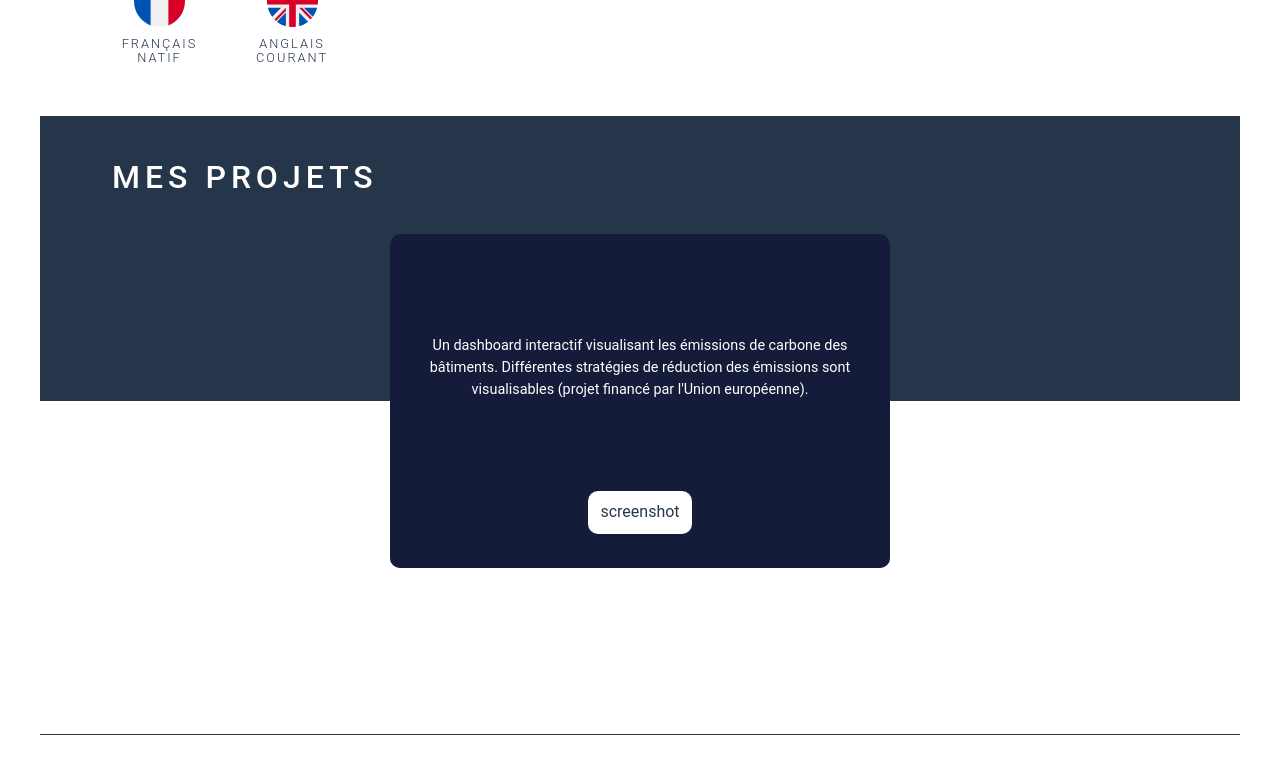
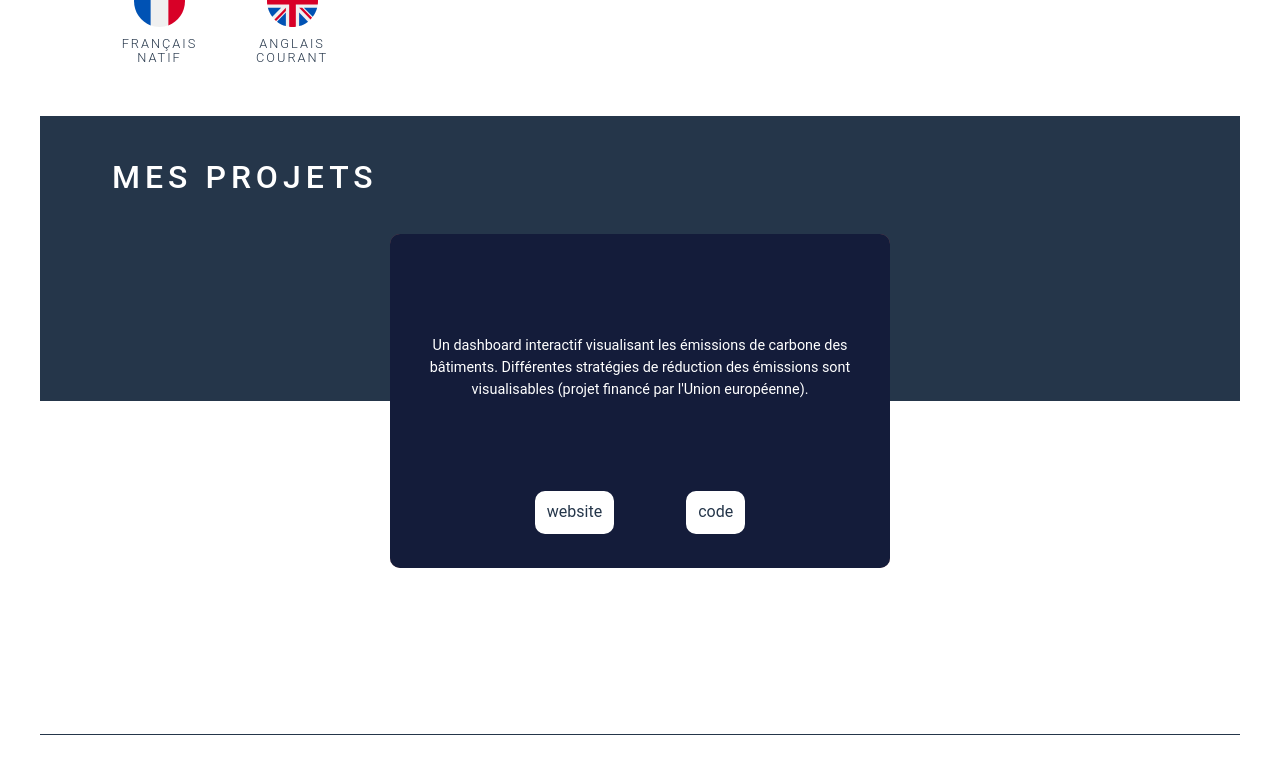
Before and after one commit to BenjaminLesne/Portfolio, a React (Vite) app: page / in a window 1280 px wide. Both pictures are taken after a click on the item 640 px from the left and 1778 px from the top of the page. Shown: the part 1378-2152 px from the top of the page. Built offline with nearby package versions, Linux system fonts and the light colour scheme.

Commit message:
added official scenario explorer urls to the code and app url

```diff
--- a/src/components/MyProjects/MyProjects.tsx
+++ b/src/components/MyProjects/MyProjects.tsx
@@ -20,7 +20,7 @@ export const MyProjects = () => {
                 ns: "myProjects",
                 defaultValue: "",
               }),
-              // sourceCodeUrl: project.sourceCodeUrl,
+              sourceCodeUrl: project.sourceCodeUrl,
               // videoUrl: project.videoUrl,
               websiteUrl: project.websiteUrl,
               imagePath: project.imagePath ?? "",
--- a/src/components/MyProjects/Project/Project.tsx
+++ b/src/components/MyProjects/Project/Project.tsx
@@ -5,7 +5,7 @@ import { Link } from "react-router-dom";
 type Props = {
   name: string;
   description: string;
-  // sourceCodeUrl: string;
+  sourceCodeUrl: string;
   websiteUrl: string | undefined;
   imagePath: string;
   alt: string;
@@ -14,7 +14,7 @@ type Props = {
 export const Project = ({
   name,
   description,
-  // sourceCodeUrl,
+  sourceCodeUrl,
   websiteUrl,
   imagePath,
   alt,
@@ -45,17 +45,9 @@ export const Project = ({
                 {t("website", { ns: "glossary" })}
               </Link>
             ) : null}
-            <Link
-              to={imagePath}
-              rel="noreferrer"
-              className="Project__link"
-              target="_blank"
-            >
-              screenshot
+            <Link to={sourceCodeUrl} rel="noreferrer" className="Project__link">
+              code
             </Link>
-            {/* <Link to={sourceCodeUrl} rel="noreferrer" className="Project__link">
-              code
-            </Link> */}
           </div>
         </figcaption>
       </figure>
--- a/src/components/MyProjects/utils/myProjectsData.ts
+++ b/src/components/MyProjects/utils/myProjectsData.ts
@@ -24,9 +24,9 @@ export const myProjectsData = [
   // },
   {
     name: "Scenario explorer",
-    websiteUrl: undefined,
+    websiteUrl: "https://ae-scenario-explorer.cloud.set.kuleuven.be",
     // videoUrl: "https://youtu.be/868JaLY1gSU",
-    // sourceCodeUrl: NOT_OPEN_SOURCE_URL,
+    sourceCodeUrl: "https://github.com/mroeck/wlc-scenario-explorer",
     colorMask: "157, 83, 83",
     imagePath: "/scenarioExplorer.png",
     descriptionKey: "scenarioExplorer.description",
```
Also changed, not shown: 2 other files (tests, documents, lock files or other folders).
